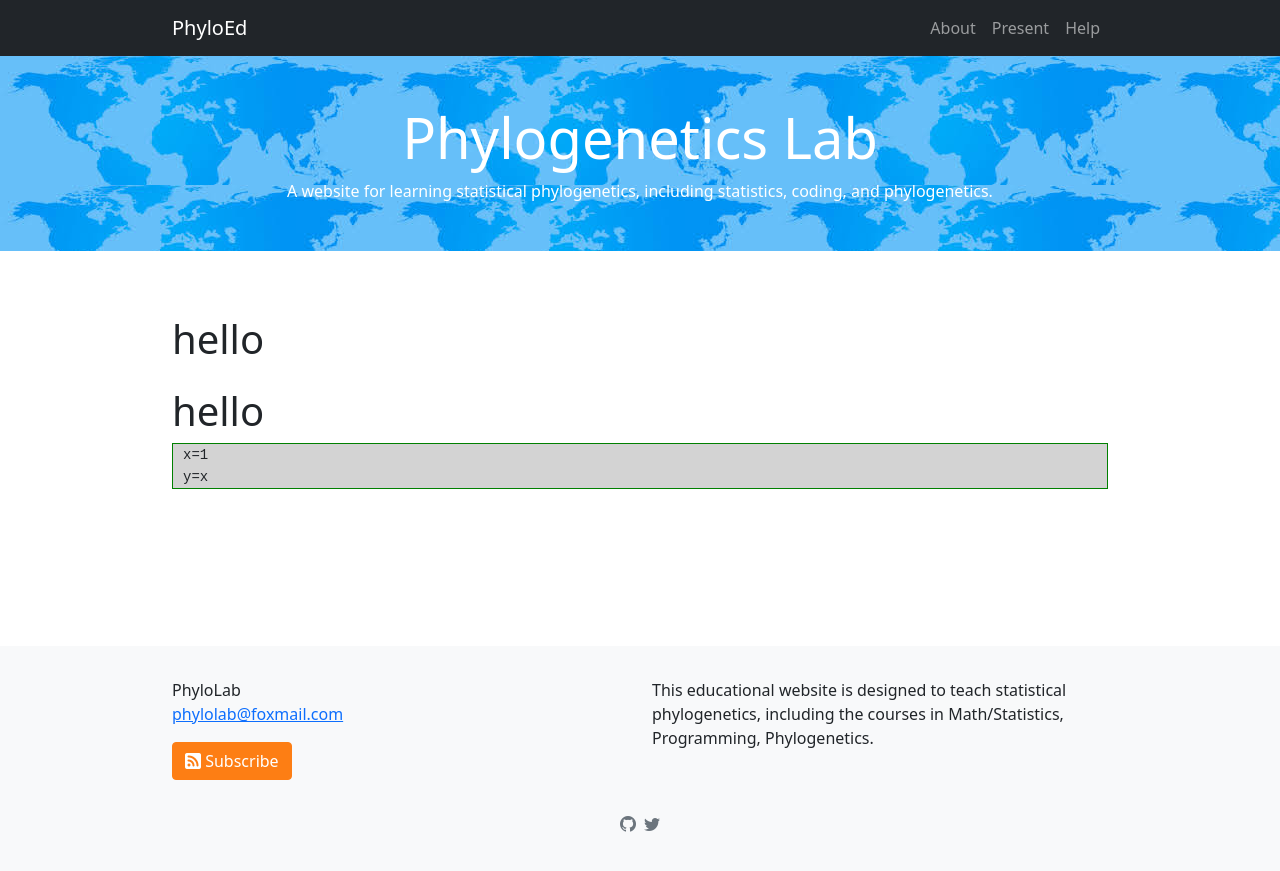
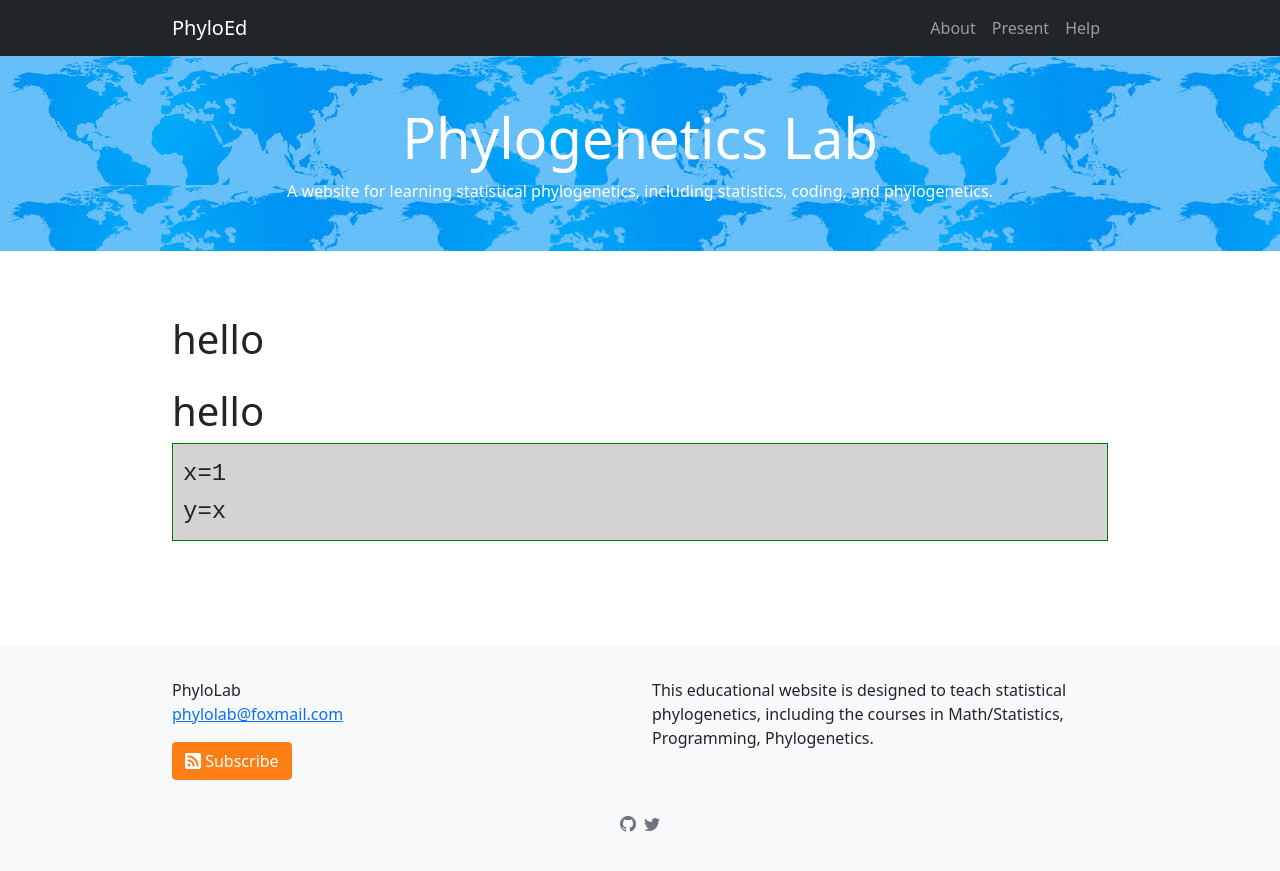
Before and after one commit to lliu1871/PhyEd, a Jekyll site: the page built from pages/hello.md, in a window 1280 px wide. Shown: the top 871 px of the page. Built offline with Jekyll 4.4.1, drawn with Linux system fonts in a browser that asks for light colours; our own code applies the rules of GitHub Pages for plain Markdown files.

Commit message:
Update _custom-styles.scss

```diff
--- a/_sass/_custom-styles.scss
+++ b/_sass/_custom-styles.scss
@@ -6,12 +6,15 @@ pre code {
 
 code {
       font-family: monospace, Arial, 'Lucida Console', Consolas;
-      font-style: normal;
       font-size: 24px;
 }
 
 pre {
       padding-left: 10px;
+      padding-top: 10px;
+      padding-bottom: 10px;
+      font-family: Arial, 'Lucida Console', Consolas;
+      font-size: 24px;
       background: lightgrey;
       border: solid green 1px;
 }
```
